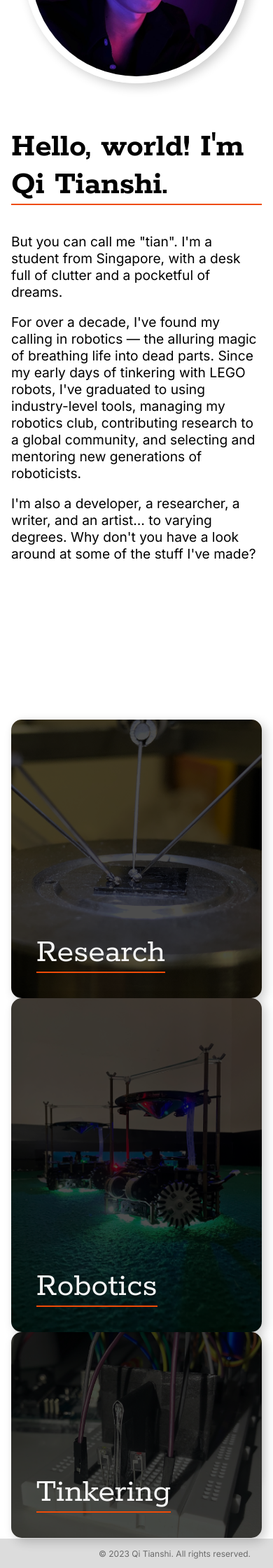
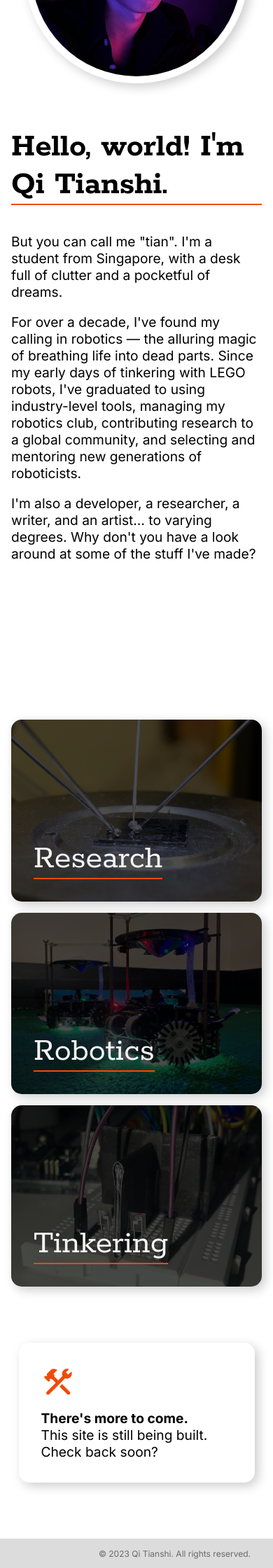
Before and after one commit to qitianshi/qitianshi.com, a Jekyll site: the page built from index.html, in a window 390 px wide. Shown: the part 1326-3566 px from the top of the page at 70% size. Built offline with Jekyll 4.4.1, drawn with Linux system fonts in a browser that asks for light colours.

Commit message:
Add responsive design for project cards

```diff
--- a/assets/styles/home.scss
+++ b/assets/styles/home.scss
@@ -114,21 +114,33 @@
 }
 
 // Changes to column layout in mobile versions.
-@media screen and (max-width: 900px) {
+@media screen and (max-width: 1000px) {
 
     #project-cards-container {
+
+        height: 450px;
+        min-height: 90%;
+
+        padding: 0 $mobile-padding;
+
         flex-direction: column;
-        padding: 0 $mobile-padding;
-        min-height: 400px;
+        gap: 1em;
+        justify-content: space-between;
+
     }
 
     .project-card {
 
-        height: 32%;
         width: 100%;
 
-        &__text p {
-            margin: 0.5em;
+        .c-stacked-banner__background,
+        .o-block-link {
+            position: absolute;
+        }
+
+        .c-stacked-banner__content {
+            height: min-content;
+            padding: max(3vmax, 2em);
         }
 
     }
```
